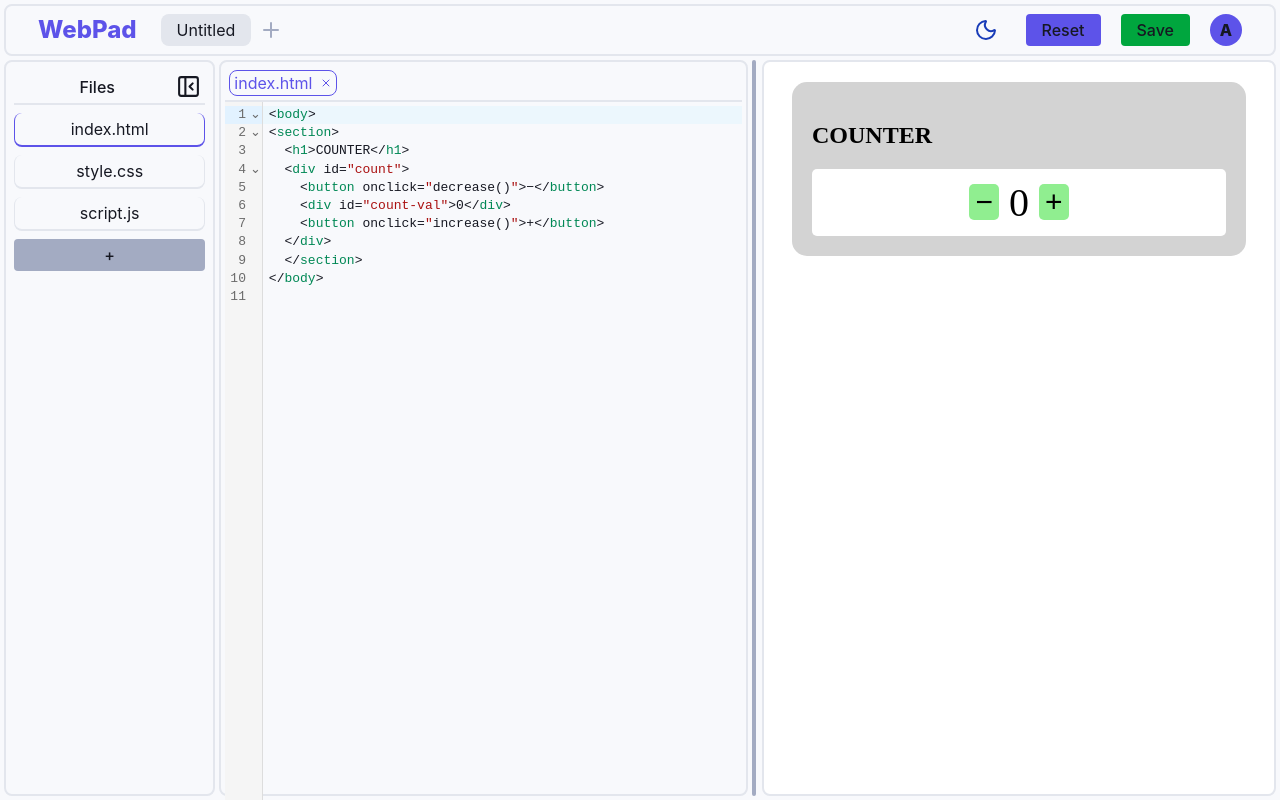
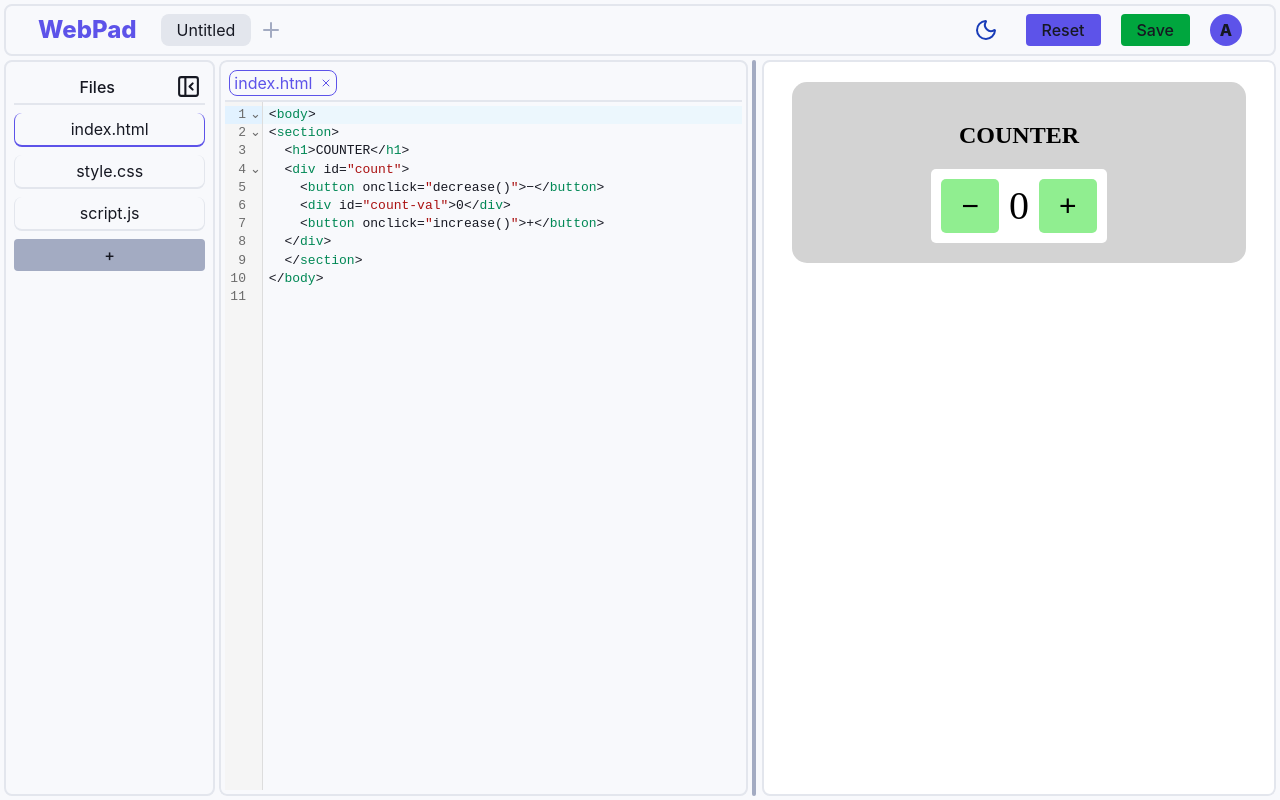
Before and after one commit to thisisarijit/WebPad, a React (Vite) app: page /editor in a window 1280 px wide. Built offline with nearby package versions, Linux system fonts and the light colour scheme.

Commit message:
resolve code editor overflow issue

```diff
--- a/src/components/CodeAndOutput.jsx
+++ b/src/components/CodeAndOutput.jsx
@@ -43,13 +43,13 @@ const CodeAndOutput = ({
   return (
     <section
       ref={containerRef}
-      className="grid h-full min-h-0 min-w-0 gap-1 rounded-lg"
+      className="grid h-full min-h-0 min-w-0 gap-1 rounded-lg overflow-hidden"
       style={{
         gridTemplateColumns: `${codeWidth}% 6px minmax(0, 1fr)`,
       }}
     >
       {/* CODE */}
-      <div className="h-full border-2 rounded-lg">
+      <div className="h-full min-h-0 min-w-0 overflow-hidden border-2 rounded-lg">
         {" "}
         <CodeSection
           files={files}
@@ -73,7 +73,7 @@ const CodeAndOutput = ({
       </div>
 
       {/* OUTPUT */}
-      <div className="h-full border-2 rounded-lg bg-white">
+      <div className="h-full min-h-0 min-w-0 overflow-hidden border-2 rounded-lg bg-white">
         <LivePreview files={files} />
       </div>
     </section>
--- a/src/components/CodeEditor.jsx
+++ b/src/components/CodeEditor.jsx
@@ -92,7 +92,7 @@ const CodeEditor = ({ activeFile, onChange }) => {
 
     isUpdatingFromReact.current = false;
   }, [activeFile.id]);
-  return <div ref={editorRef} className="h-full w-full overflow-hidden" />;
+  return <div ref={editorRef} className="code-editor h-full w-full overflow-hidden" />;
 };
 
 export default CodeEditor;
--- a/src/components/CodeSection.jsx
+++ b/src/components/CodeSection.jsx
@@ -24,9 +24,9 @@ const CodeSection = ({
   // console.log("Files: ");
   // console.log(files);
   return (
-    <div className="h-full w-full p-1">
+    <div className="flex h-full min-h-0 w-full flex-col p-1">
       {/* file tabs */}
-      <div className="p-1 border-b-2">
+      <div className="shrink-0 p-1 border-b-2">
         <FileTabs
           files={files}
           activeFileId={activeFileId}
@@ -37,7 +37,7 @@ const CodeSection = ({
       </div>
 
       {/* code */}
-      <div className="h-full w-full text-left">
+      <div className="min-h-0 min-w-0 flex-1 text-left">
         <CodeEditor onChange={handleCodeChange} activeFile={activeFile} />
       </div>
     </div>
--- a/src/components/EditorSection.jsx
+++ b/src/components/EditorSection.jsx
@@ -19,7 +19,7 @@ const EditorSection = ({
 
   return (
     <div
-      className={`grid h-full w-full gap-1 ${
+      className={`grid h-full min-h-0 w-full gap-1 overflow-hidden ${
         isSidebarOpen ? "grid-cols-[1fr_5fr]" : "grid-cols-[48px_minmax(0,1fr)]"
       }`}
     >
--- a/src/index.css
+++ b/src/index.css
@@ -108,9 +108,10 @@
     hover:bg-accent-hover active:scale-95;
 }
 
-.cm-editor {
+.code-editor .cm-editor {
   height: 100%;
+  width: 100%;
 }
-.cm-scroller {
+.code-editor .cm-scroller {
   overflow: auto;
 }
--- a/src/pages/Editor.jsx
+++ b/src/pages/Editor.jsx
@@ -25,6 +25,10 @@ const initialFiles = [
     language: "css",
     content: `section{
 background: LightGrey;
+display: flex;
+flex-direction: column;
+align-items: center;
+justify-content: center;
 border-radius: 15px;
 padding: 20px;
 margin: 20px;
@@ -44,7 +48,6 @@ button {
   font-size: 30px;
   border: none;
   border-radius: 5px;
-  border-radius: 5px
   padding: 10px 20px;
   cursor: pointer;
 }
@@ -111,8 +114,9 @@ const Editor = () => {
 
   return (
     <>
-      <div className="h-screen w-screen overflow-hidden flex flex-col p-1 gap-1">
+      <div className="h-screen min-h-0 w-screen overflow-hidden flex flex-col p-1 gap-1">
         <Navbar handleSave={handleSave} handleReset={handleReset} />
+        <div className="min-h-0 flex-1">
           <EditorSection
             files={files}
             setFiles={setFiles}
@@ -122,6 +126,7 @@ const Editor = () => {
             setOpenFileIds={setOpenFileIds}
           />
         </div>
+      </div>
     </>
   );
 };
```
Lines whose indentation alone changed are shown as unchanged.
